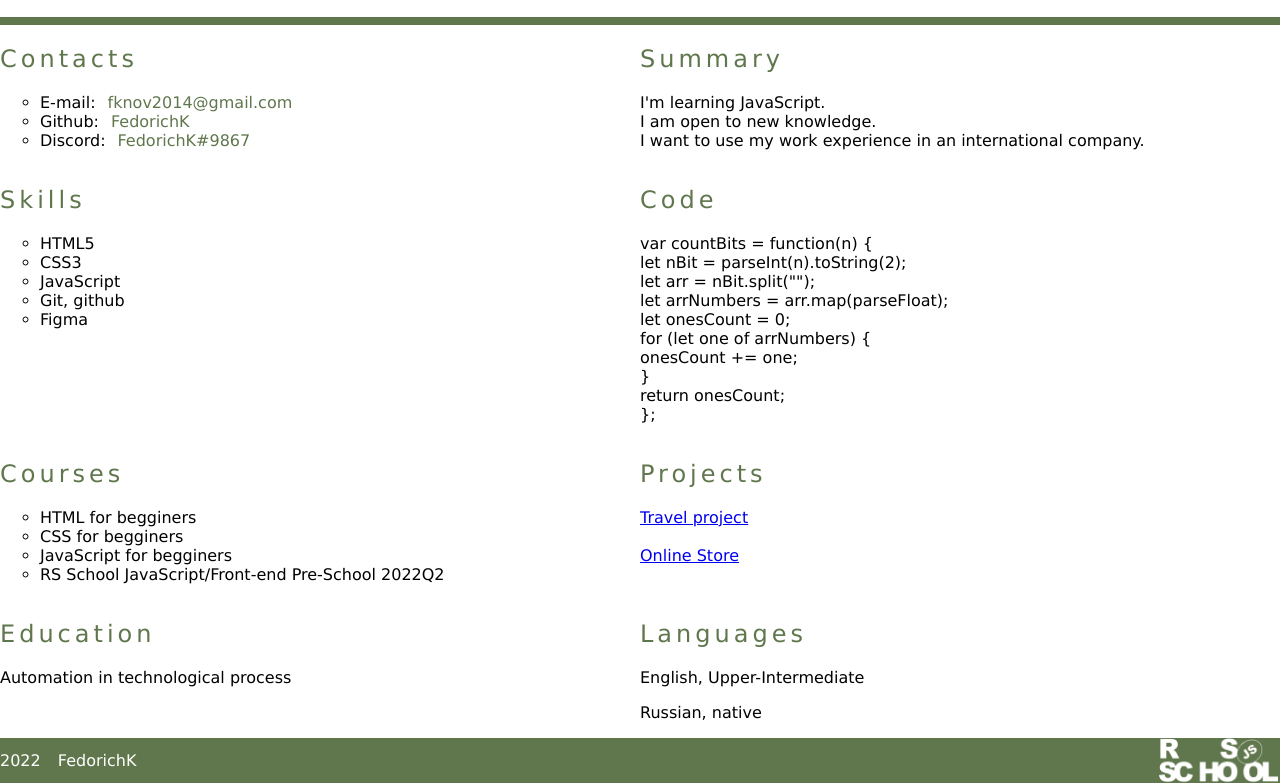
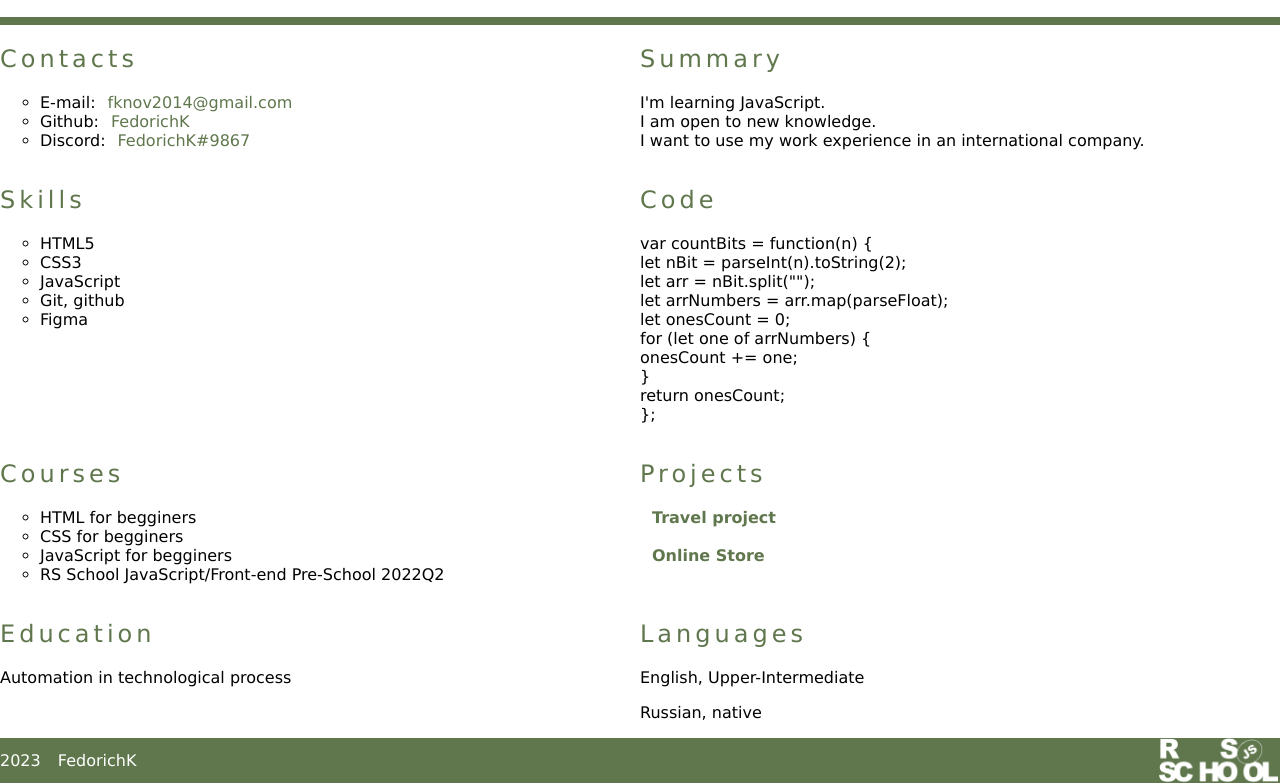
Before and after one commit to FedorichK/rsschool-cv, a plain HTML site: page index.html in a window 1280 px wide. Shown: the part 248-1031 px from the top of the page. Drawn offline with Linux system fonts and the light colour scheme.

Commit message:
feat: update CV

```diff
--- a/index.html
+++ b/index.html
@@ -83,8 +83,8 @@
             </section>
             <section class="section" id="projects">
                 <h2 class="section-title">Projects</h2>
-                    <a href="https://rolling-scopes-school.github.io/fedorichk-JSFEPRESCHOOL2022Q2/travel/">Travel project</a> <br> <br>
-                    <a href="https://fedorichk.github.io/Nordic-Berries/">Online Store</a>
+                    <a href="https://rolling-scopes-school.github.io/fedorichk-JSFEPRESCHOOL2022Q2/travel/" class="nav-link projects">Travel project</a> <br> <br>
+                    <a href="https://fedorichk.github.io/Nordic-Berries/" class="nav-link projects">Online Store</a>
                 </section>
             <section class="section" id="education">
                 <h2 class="section-title">Education</h2>
@@ -100,8 +100,8 @@
 
     <footer class="footer">
         <div class="footer-container">
-          <div>2022 <a href="https://github.com/FedorichK" class="github nav-link">FedorichK</a></div>
-          <a href="https://rs.school/js/" class="rss"></a>
+          <div>2023 <a href="https://github.com/FedorichK" class="github nav-link">FedorichK</a></div>
+          <a href="https://rs.school/js-en/" class="rss"></a>
         </div>
     </footer>
 
--- a/style.css
+++ b/style.css
@@ -37,6 +37,23 @@
       padding: 0 12px; /*add space beetween links*/
       text-decoration: none;
       color: #fff;
+    }
+
+    .nav-link.projects {
+      color: rgb(96, 119, 77);
+      font-weight: bold;
+    }
+
+    .nav-link.projects::after { /*animation*/
+      content: "";
+      position: absolute;
+      left: 12px;
+      bottom: -5px;
+      width: calc(100% - 24px);
+      height: 2px;
+      background-color: rgb(96, 119, 77);
+      opacity: 0;
+      transition: .5s;
     }
 
     .contact-link {
```
